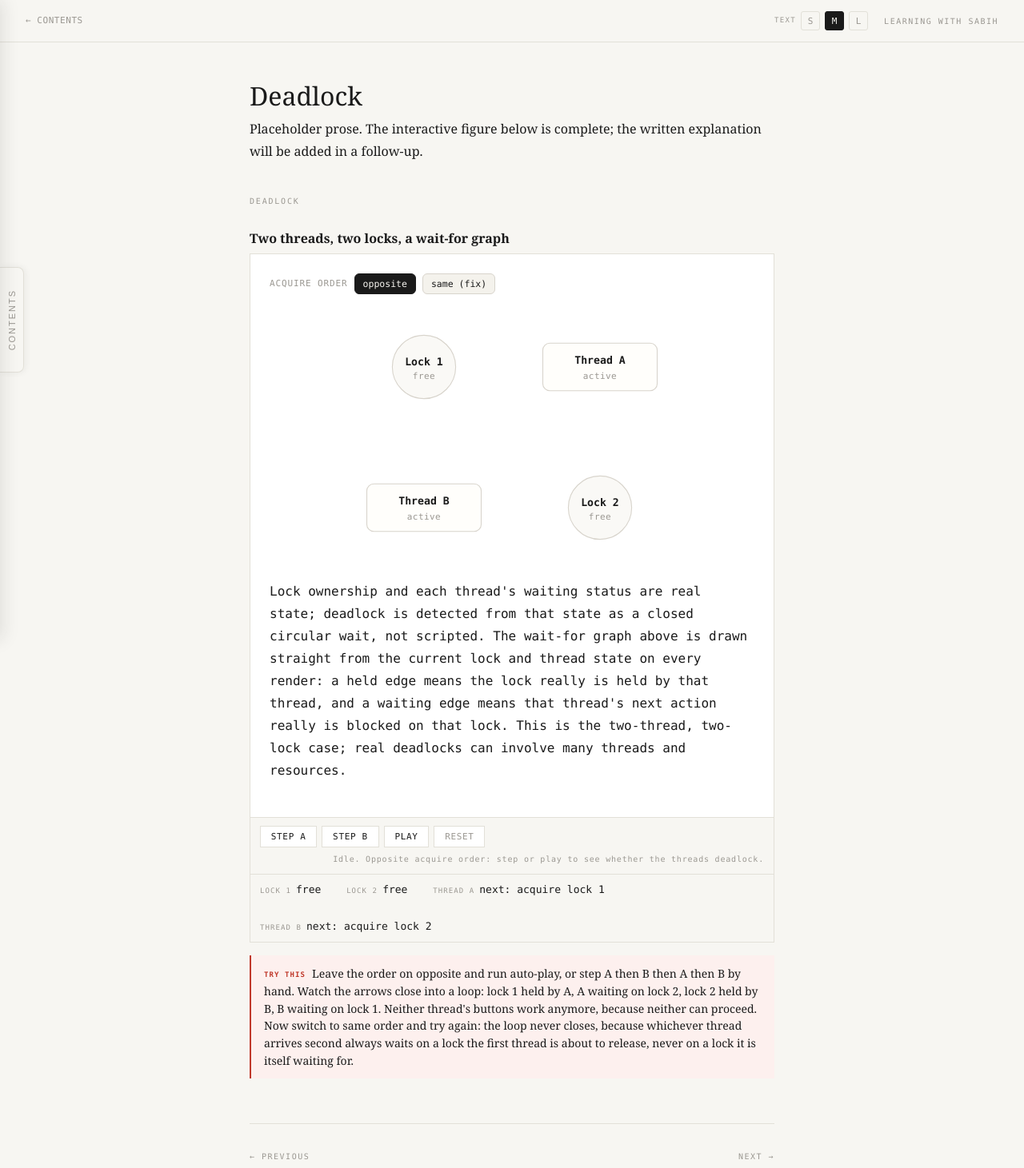
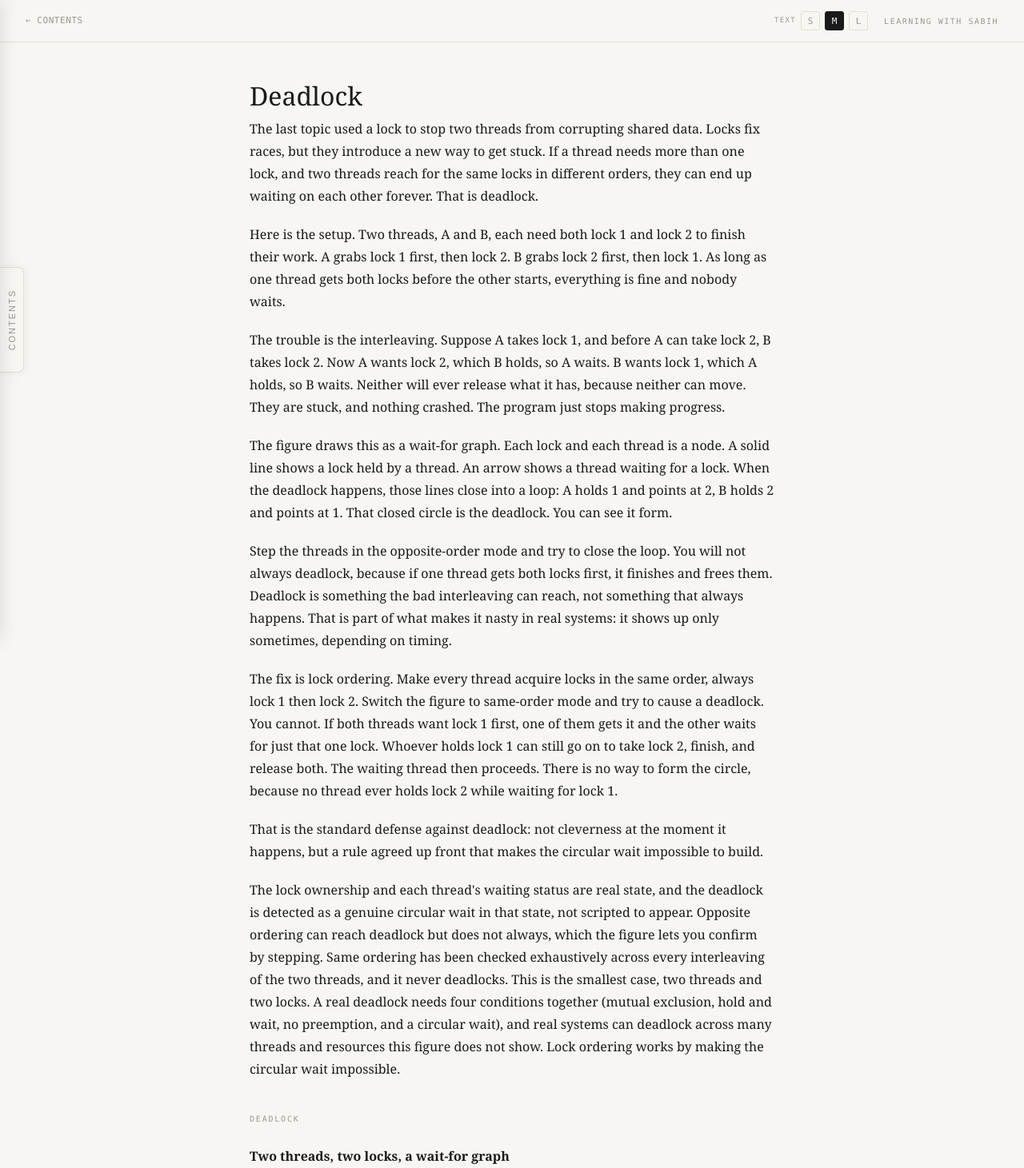
Before and after one commit to sabihusman/Learning-with-Sabih, a Next.js app: page /topics/deadlock in a window 1280 px wide. Shown: the top 1461 px of the page at 80% size. Built offline with nearby package versions, Linux system fonts and the light colour scheme.

Commit message:
Apply final prose to Deadlock topic

```diff
--- a/app/components/DeadlockViz.jsx
+++ b/app/components/DeadlockViz.jsx
@@ -186,7 +186,7 @@ export default function DeadlockViz() {
       controls={controls}
       status={status}
       readouts={readouts}
-      tryThis="Leave the order on opposite and run auto-play, or step A then B then A then B by hand. Watch the arrows close into a loop: lock 1 held by A, A waiting on lock 2, lock 2 held by B, B waiting on lock 1. Neither thread's buttons work anymore, because neither can proceed. Now switch to same order and try again: the loop never closes, because whichever thread arrives second always waits on a lock the first thread is about to release, never on a lock it is itself waiting for."
+      tryThis="In opposite-order mode, step A once, then B once, then keep stepping, and watch the wait-for graph close into a loop with a deadlock label. Notice both threads freeze and no step is allowed. Now switch to same-order mode and try the same thing. One thread waits on a single lock, the other finishes, and the loop never closes."
     >
       <div className={styles.controlsRow}>
         <span className={styles.groupLabel}>acquire order</span>
--- a/app/topics/deadlock/page.mdx
+++ b/app/topics/deadlock/page.mdx
@@ -6,45 +6,20 @@ export const metadata = {
 
 # Deadlock
 
-{/*
-  TODO: final prose lands in a follow-up.
+The last topic used a lock to stop two threads from corrupting shared data. Locks fix races, but they introduce a new way to get stuck. If a thread needs more than one lock, and two threads reach for the same locks in different orders, they can end up waiting on each other forever. That is deadlock.
 
-  Honesty constraints the prose must honor:
-  - Lock state and each thread's waiting status are real state, modeled explicitly
-    (app/components/deadlockData.js): two locks (1 and 2), each free or held by a
-    thread; two threads (A and B), each with a fixed four-action sequence (acquire
-    lock 1, acquire lock 2, release lock 1, release lock 2). OPPOSITE mode has A
-    acquire 1 then 2 and B acquire 2 then 1; SAME mode (the fix) has both acquire 1
-    then 2.
-  - applyStep is pure and never mutates state. A thread whose next action is to
-    acquire a lock the other thread holds does not advance; it is marked waiting for
-    that lock until a later attempt finds it free.
-  - isDeadlocked is DETECTION, not a scripted flag: it is true exactly when thread A
-    is waiting for a lock thread B holds AND thread B is waiting for a lock thread A
-    holds, computed straight from lock ownership and waiting status.
-  - OPPOSITE mode can reach deadlock: the classic interleaving (A takes lock 1, B
-    takes lock 2, A blocks wanting lock 2, B blocks wanting lock 1) genuinely produces
-    isDeadlocked === true, computed by running the engine, not hand-set.
-  - SAME mode cannot reach deadlock. This has been checked exhaustively: every valid
-    interleaving of the two threads' four-action sequences (70 of them, choosing which
-    4 of 8 turns belong to thread A) was run through the engine, and isDeadlocked was
-    never true in any of them.
-  - The wait-for graph in the figure (two locks, two threads, held and waiting edges)
-    is drawn straight from real state on every render, not animated into existence. A
-    held edge means the lock really is held by that thread; a waiting edge means that
-    thread's next action really is blocked on that lock. When the four edges close
-    into a loop, that loop is the deadlock, not a decoration of it.
-  - This is the two-thread, two-lock case. Real deadlock needs four conditions (mutual
-    exclusion, hold-and-wait, no preemption, circular wait) and can involve many
-    threads and resources not shown here.
-  - This is the direct sequel to Race Conditions and Locks: locks fixed the lost
-    update, but locks themselves introduce a new failure mode when more than one is
-    needed at once.
-  - No-subhead / figure-last structure, matching the other section pages. Straight
-    quotes and apostrophes only, no em or en dashes.
-*/}
+Here is the setup. Two threads, A and B, each need both lock 1 and lock 2 to finish their work. A grabs lock 1 first, then lock 2. B grabs lock 2 first, then lock 1. As long as one thread gets both locks before the other starts, everything is fine and nobody waits.
 
-Placeholder prose. The interactive figure below is complete; the written
-explanation will be added in a follow-up.
+The trouble is the interleaving. Suppose A takes lock 1, and before A can take lock 2, B takes lock 2. Now A wants lock 2, which B holds, so A waits. B wants lock 1, which A holds, so B waits. Neither will ever release what it has, because neither can move. They are stuck, and nothing crashed. The program just stops making progress.
+
+The figure draws this as a wait-for graph. Each lock and each thread is a node. A solid line shows a lock held by a thread. An arrow shows a thread waiting for a lock. When the deadlock happens, those lines close into a loop: A holds 1 and points at 2, B holds 2 and points at 1. That closed circle is the deadlock. You can see it form.
+
+Step the threads in the opposite-order mode and try to close the loop. You will not always deadlock, because if one thread gets both locks first, it finishes and frees them. Deadlock is something the bad interleaving can reach, not something that always happens. That is part of what makes it nasty in real systems: it shows up only sometimes, depending on timing.
+
+The fix is lock ordering. Make every thread acquire locks in the same order, always lock 1 then lock 2. Switch the figure to same-order mode and try to cause a deadlock. You cannot. If both threads want lock 1 first, one of them gets it and the other waits for just that one lock. Whoever holds lock 1 can still go on to take lock 2, finish, and release both. The waiting thread then proceeds. There is no way to form the circle, because no thread ever holds lock 2 while waiting for lock 1.
+
+That is the standard defense against deadlock: not cleverness at the moment it happens, but a rule agreed up front that makes the circular wait impossible to build.
+
+The lock ownership and each thread's waiting status are real state, and the deadlock is detected as a genuine circular wait in that state, not scripted to appear. Opposite ordering can reach deadlock but does not always, which the figure lets you confirm by stepping. Same ordering has been checked exhaustively across every interleaving of the two threads, and it never deadlocks. This is the smallest case, two threads and two locks. A real deadlock needs four conditions together (mutual exclusion, hold and wait, no preemption, and a circular wait), and real systems can deadlock across many threads and resources this figure does not show. Lock ordering works by making the circular wait impossible.
 
 <DeadlockViz />
```
